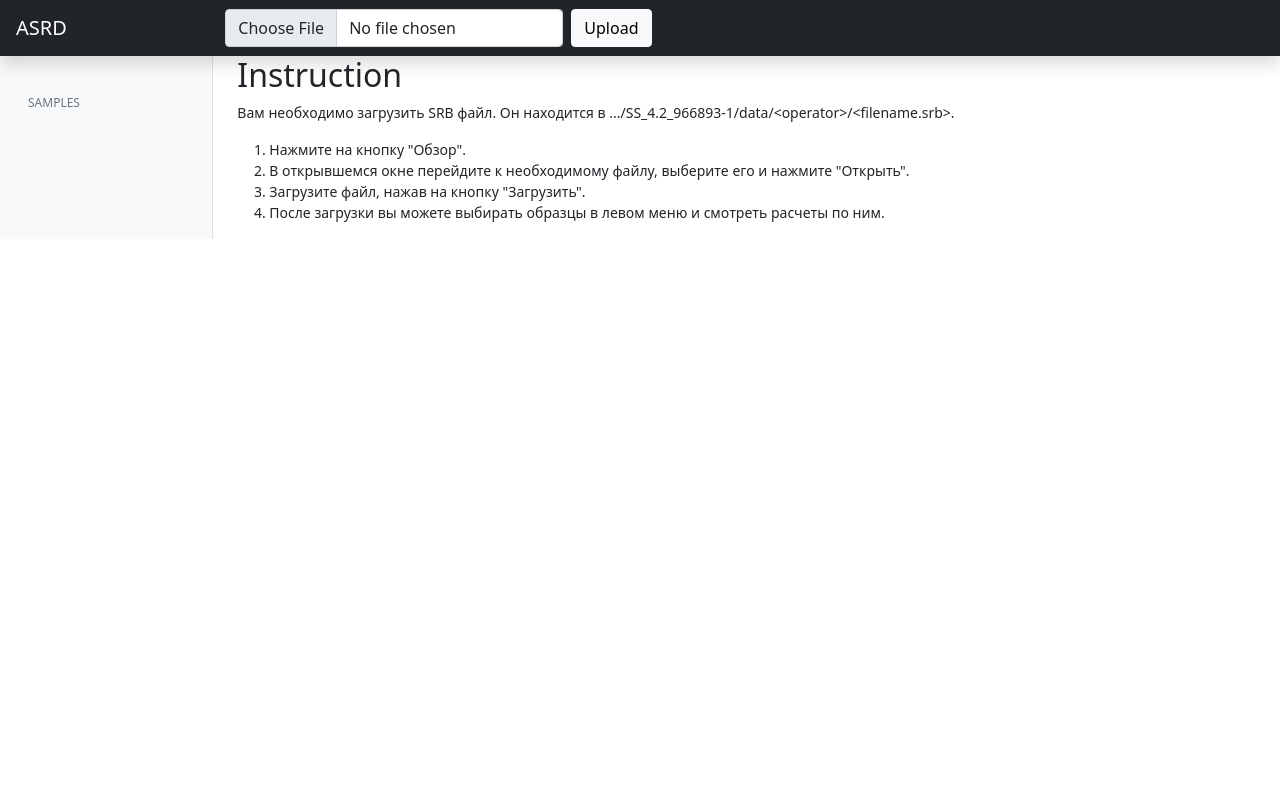
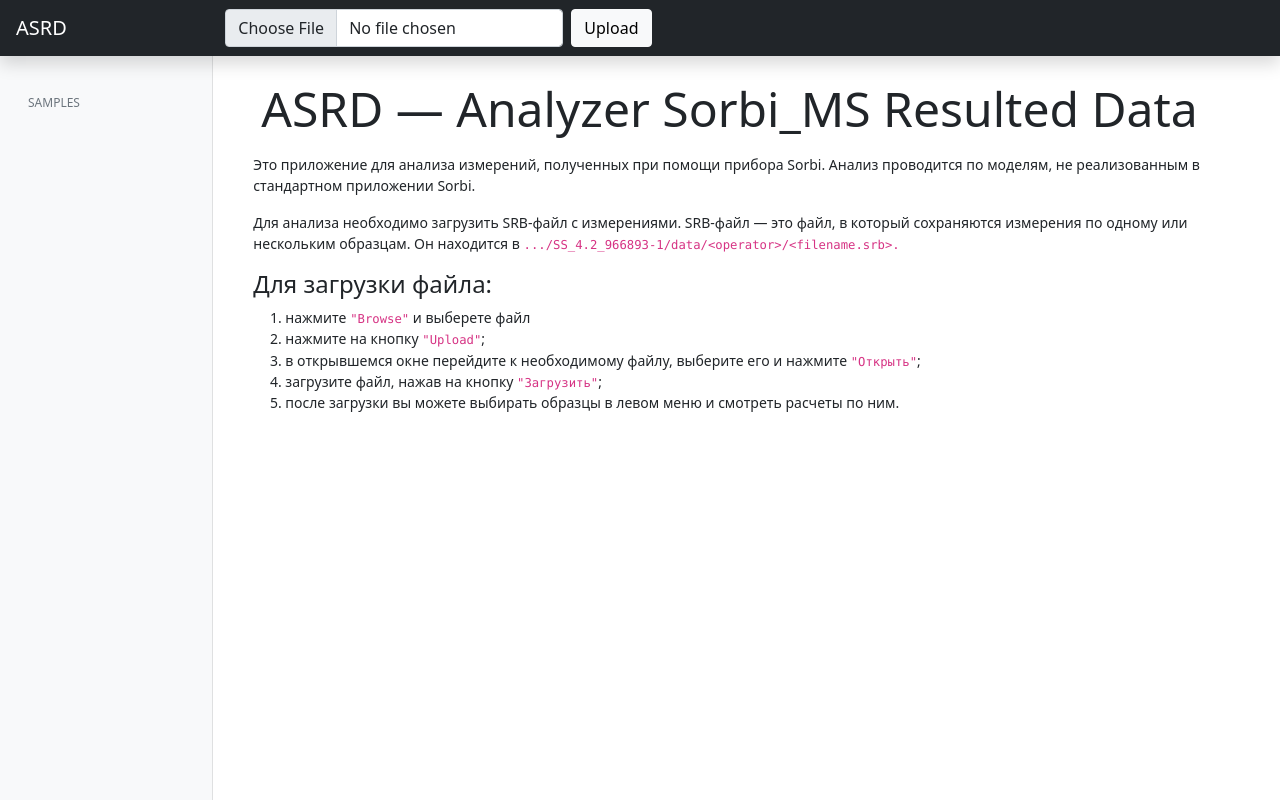
Before and after one commit to borisov-mikhail/ASRD, a Flask app: page / in a window 1280 px wide. Run offline with Flask 2, Linux system fonts and the light colour scheme.

Commit message:
Rewrite instruction

```diff
--- a/asrd/templates/index.html
+++ b/asrd/templates/index.html
@@ -18,6 +18,18 @@
     ></script>
 
     <style>
+      html,
+      body {
+        min-height: 100vh;
+        box-sizing: border-box;
+      }
+
+      body {
+        display: grid;
+        grid-template-rows: max-content 1fr;
+        min-height: 100vh;
+      }
+
       .content > div {
         width: 100%;
         height: 400px;
@@ -68,7 +80,7 @@
     </nav>
 
     <div class="container-fluid">
-      <div class="row">
+      <div class="row h-100">
         <nav class="col-md-3 col-lg-2 d-md-block bg-light sidebar collapse">
           <div class="position-sticky pt-3">
             <h2 class="h6 sidebar-heading d-flex justify-content-between align-items-center px-3 mt-4 mb-1 text-muted">Samples</h2>
@@ -101,19 +113,29 @@
           {% if graph %}
             <div id="plot_container" class="content"></div>
           {% else %}
-            <div>
-              <h2>
-                Instruction
-              </h2>
+            <div class="p-3">
+              <h2 class="display-5 p-2">ASRD — Analyzer Sorbi_MS Resulted Data</h2>
+
               <p>
-                Вам необходимо загрузить SRB файл. Он находится в .../SS_4.2_966893-1/data/&lt;operator&gt;/&lt;filename.srb&gt;.
-                <ol>
-                  <li>Нажмите на кнопку "Обзор".</li>
-                  <li>В открывшемся окне перейдите к необходимому файлу, выберите его и нажмите "Открыть".</li>
-                  <li>Загрузите файл, нажав на кнопку "Загрузить".</li>
-                  <li> После загрузки вы можете выбирать образцы в левом меню и смотреть расчеты по ним.</li>
-                </ol>
+                Это приложение для анализа измерений, полученных при помощи прибора Sorbi.
+                Анализ проводится по моделям, не реализованным в стандартном приложении Sorbi.
               </p>
+
+              <p>
+                Для анализа необходимо загрузить SRB-файл с измерениями.
+                SRB-файл — это файл, в который сохраняются измерения по одному или нескольким образцам.
+                Он находится в <code>.../SS_4.2_966893-1/data/&lt;operator&gt;/&lt;filename.srb&gt;.</code>
+              </p>
+
+              <p class="h4">Для загрузки файла:</p>
+
+              <ol>
+                <li>нажмите <code>"Browse"</code> и выберете файл</li>
+                <li>нажмите на кнопку <code>"Upload"</code>;</li>
+                <li>в открывшемся окне перейдите к необходимому файлу, выберите его и нажмите <code>"Открыть"</code>;</li>
+                <li>загрузите файл, нажав на кнопку <code>"Загрузить"</code>;</li>
+                <li>после загрузки вы можете выбирать образцы в левом меню и смотреть расчеты по ним.</li>
+              </ol>
             </div>
           {% endif %}
         </main>
```
